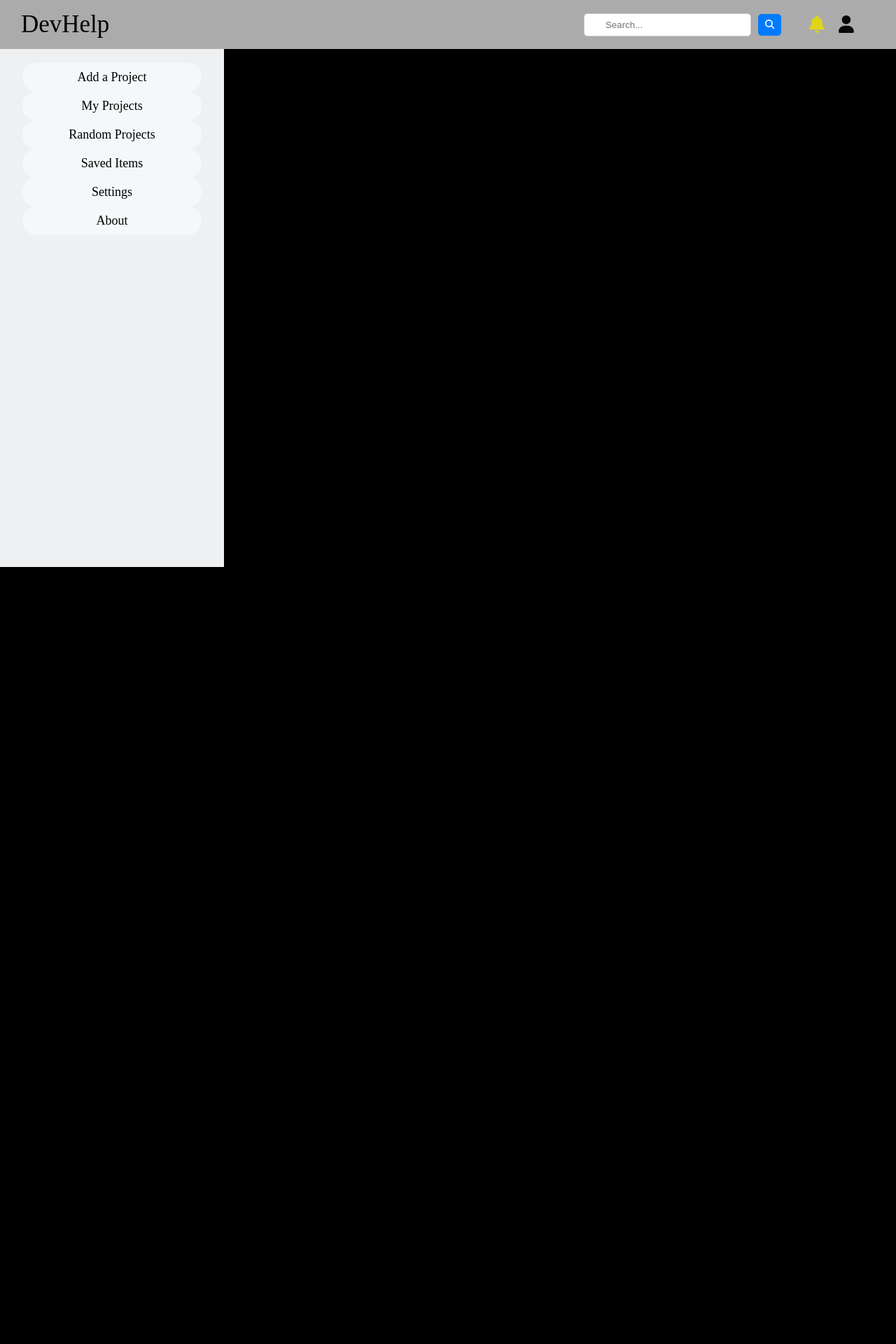
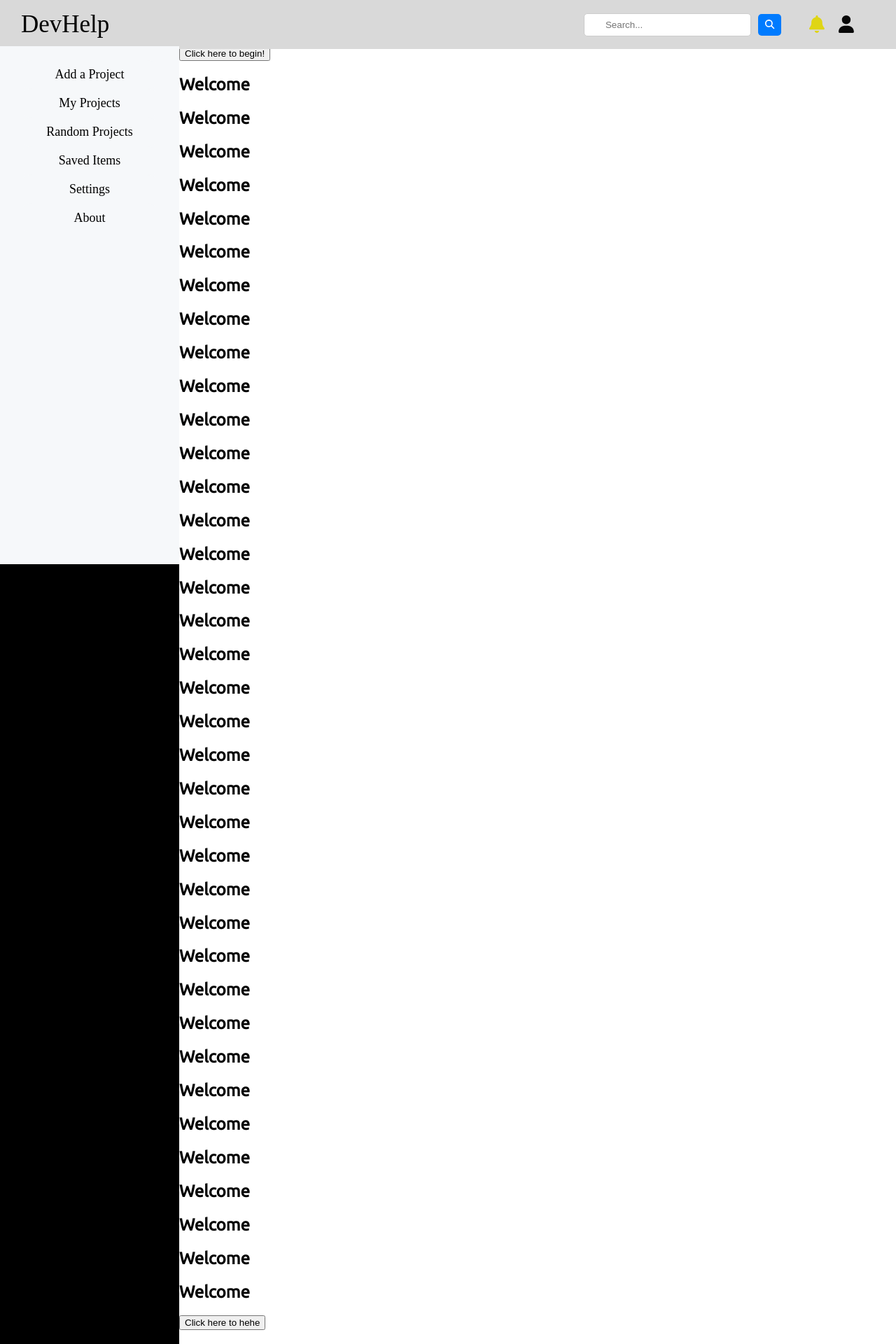
Before and after one commit to ujjwxl/devhelp, a React (Vite) app in the folder client/: page /home in a window 1280 px wide. Shown: the top 1920 px of the page at 70% size. Before the commit the page ends 810 px from the top, so only its background shows below. Built offline with nearby package versions, Linux system fonts and the light colour scheme.

Commit message:
commit 16
fixed navbar and sidebar

```diff
--- a/client/components/MainHome/Navbar/Navbar.css
+++ b/client/components/MainHome/Navbar/Navbar.css
@@ -1,11 +1,14 @@
 .nav {
-    background-color: #d9d9d9c9;
-    box-shadow: 0 0 10px 0 rgba(0, 0, 0, 0.3);
+    background-color: #d9d9d9;
+    /* box-shadow: 0 0 10px 0 rgba(0, 0, 0, 0.3); */
     display: flex;
     justify-content: space-between;
     align-items: center;
     width: 100%;
     padding: 15px 0;
+    position: fixed;
+    height: 5%;
+    /* reduced navbar height to make for fixed navbar */
   }
 
   .nav h1 {
--- a/client/components/MainHome/SideBar/SideBar.css
+++ b/client/components/MainHome/SideBar/SideBar.css
@@ -1,12 +1,16 @@
 .sidebar {
-    background-color: #f6f8faf7;
-    width: 40vh;
+    background-color: #f6f8fa;
+    /* width: 40vh; */
+    width: 20%;
     height: 90vh;
     display: flex;
     flex-direction: column;
     align-items: center;
     padding-top: 20px;
     transition: color 0.3s ease-in-out, transform 0.2s ease-in-out;
+    /* margin-top: 20%; */
+    position: fixed;
+    margin-top: 66px;
   }
 
   .sidebar-button {
@@ -14,7 +18,7 @@
     margin: 0px;
     padding: 10px 20px;
     border: none;
-    background-color: #f6f8faf7;
+    background-color: #f6f8fa;
     color: #000000;
     font-family: "McLaren", cursive;
     font-size: 18px;
@@ -25,6 +29,6 @@
   }
 
   .sidebar-button:hover {
-    background-color: #8e8c8c72;
+    background-color: #8e8c8c;
     transform: scale(1.1);
   }
--- a/client/components/MainHome/Workspace/Workspace.css
+++ b/client/components/MainHome/Workspace/Workspace.css
@@ -1,9 +1,10 @@
 .workspace{
+    background-color: rgb(193, 10, 10);
+    /* height: 100px; */
+    /* width: 100px; */
+    background-color: white;
+    /* height: 93vh; */
     height: 100%;
-    /* width: 100%; */
-    background-color: white;
+    /* margin-top: 5%; */
+    margin-top: 66px;
 }
-
-.workspace h1 {
-    color: white;
-}
--- a/client/components/MainHome/Workspace/Workspace.jsx
+++ b/client/components/MainHome/Workspace/Workspace.jsx
@@ -5,6 +5,45 @@ export default function Workspace() {
   return (
     <div className='workspace'>
       {/* <h1>Hello</h1> */}
+      <button>Click here to begin!</button>
+      <h2>Welcome</h2>
+      <h2>Welcome</h2>
+      <h2>Welcome</h2>
+      <h2>Welcome</h2>
+      <h2>Welcome</h2>
+      <h2>Welcome</h2>
+      <h2>Welcome</h2>
+      <h2>Welcome</h2>
+      <h2>Welcome</h2>
+      <h2>Welcome</h2>
+      <h2>Welcome</h2>
+      <h2>Welcome</h2>
+      <h2>Welcome</h2>
+      <h2>Welcome</h2>
+      <h2>Welcome</h2>
+      <h2>Welcome</h2>
+      <h2>Welcome</h2>
+      <h2>Welcome</h2>
+      <h2>Welcome</h2>
+      <h2>Welcome</h2>
+      <h2>Welcome</h2>
+      <h2>Welcome</h2>
+      <h2>Welcome</h2>
+      <h2>Welcome</h2>
+      <h2>Welcome</h2>
+      <h2>Welcome</h2>
+      <h2>Welcome</h2>
+      <h2>Welcome</h2>
+      <h2>Welcome</h2>
+      <h2>Welcome</h2>
+      <h2>Welcome</h2>
+      <h2>Welcome</h2>
+      <h2>Welcome</h2>
+      <h2>Welcome</h2>
+      <h2>Welcome</h2>
+      <h2>Welcome</h2>
+      <h2>Welcome</h2>
+      <button>Click here to hehe</button>
     </div>
   )
 }
--- a/client/pages/MainHome/MainHome.css
+++ b/client/pages/MainHome/MainHome.css
@@ -3,3 +3,11 @@
 .main-home {
     display: flex;
 }
+
+.home-side-bar {
+    width: 20%;
+}
+
+.home-work-space {
+    width: 80%;
+}
--- a/client/pages/MainHome/MainHome.jsx
+++ b/client/pages/MainHome/MainHome.jsx
@@ -5,13 +5,18 @@ import Workspace from '../../components/MainHome/Workspace/Workspace'
 import './MainHome.css'
 
 export default function MainHome() {
-    return(
+    return (
         <>
-        <Navbar></Navbar>
-        <div className='main-home'>
-            <SideBar></SideBar>
-            <Workspace></Workspace>
-        </div>
+            <Navbar></Navbar>
+            <div className='main-home'>
+                <div className='home-side-bar'>
+                    <SideBar></SideBar>
+                </div>
+                <div className='home-work-space'>
+                    <Workspace></Workspace>
+                </div>
+
+            </div>
         </>
     )
 }
```
